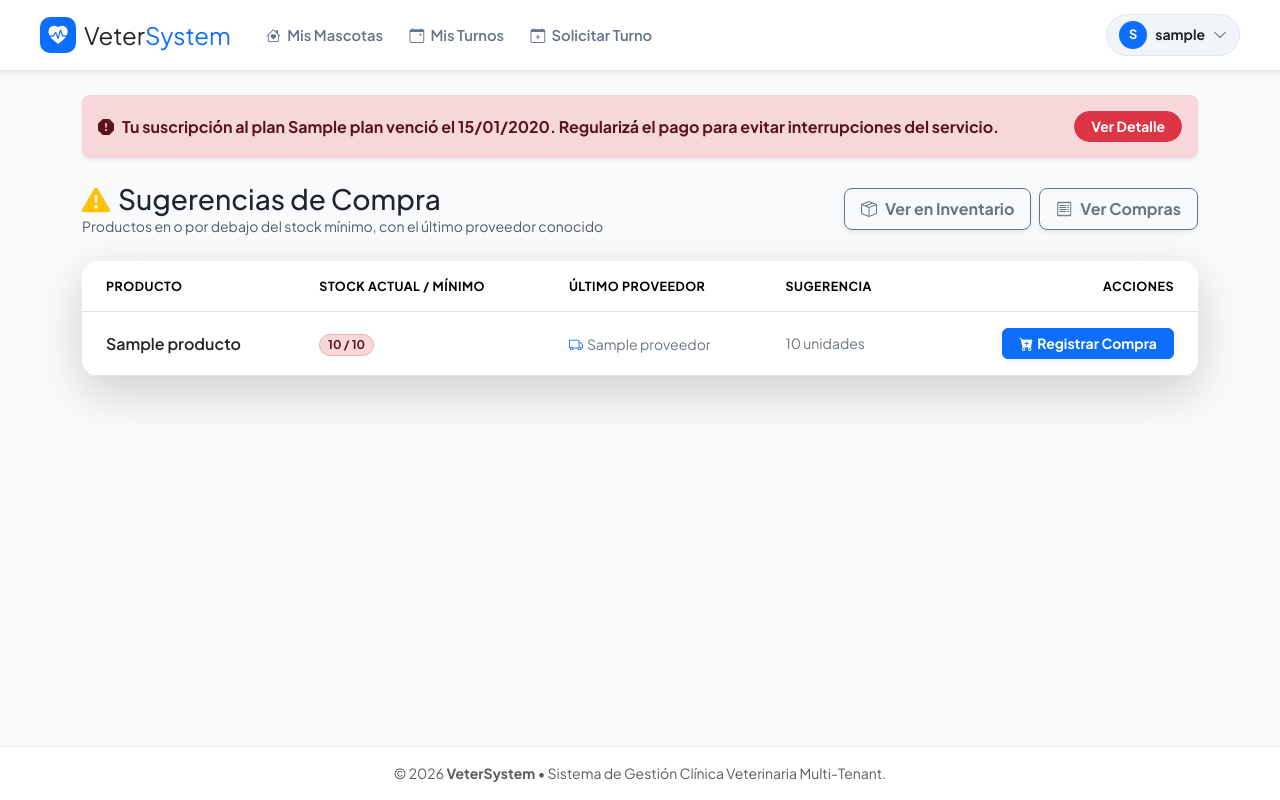
After one commit to ajzc1990/vet_system, a Django app: page /compras/sugerencias/ in a window 1280 px wide. The commit adds this page. Run offline with Django 5.2, Linux system fonts and the light colour scheme; a user stored in the database is signed in; tables that the repository leaves empty hold one stand-in row (values such as "Sample post").

Commit message:
Agrega alerta de stock bajo y sugerencias de compra
Badge de cantidad de productos bajo su stock mínimo en el link de
Compras del nav (mismo patrón que la campanita de recordatorios).
Nueva pantalla compras:sugerencias que cruza esos productos con el
último proveedor al que se le compró cada uno (según el historial de
DetalleCompra) y ofrece un acceso directo a "Registrar Compra" con
proveedor, producto y cantidad sugerida ya precargados.

Co-Authored-By: Claude Sonnet 5 <noreply@anthropic.com>

```diff
--- a/apps/compras/urls.py
+++ b/apps/compras/urls.py
@@ -8,6 +8,7 @@ urlpatterns = [
     # Compras
     path('', views.lista_compras, name='lista_compras'),
     path('exportar-csv/', views.exportar_compras_csv, name='exportar_compras_csv'),
+    path('sugerencias/', views.sugerencias_compra, name='sugerencias'),
     path('nueva/', views.registrar_compra, name='registrar_compra'),
     path('<int:compra_id>/', views.detalle_compra, name='detalle_compra'),
 
--- a/apps/compras/views.py
+++ b/apps/compras/views.py
@@ -1,5 +1,6 @@
 # apps/compras/views.py
 import csv
+from django.db.models import F
 from django.shortcuts import render, redirect, get_object_or_404
 from django.contrib import messages
 from django.contrib.auth.decorators import login_required
@@ -8,6 +9,7 @@ from django.http import HttpResponse
 
 from .models import Proveedor, Compra, DetalleCompra
 from .forms import ProveedorForm, CompraForm, DetalleCompraFormSet
+from apps.inventario.models import Producto
 from apps.usuarios.utils import get_veterinaria_activa
 from apps.usuarios.audit import registrar_auditoria
 
@@ -121,6 +123,42 @@ def exportar_compras_csv(request):
 
 
 @login_required
+def sugerencias_compra(request):
+    """Cruza los productos con stock bajo con el último proveedor al que se le compró
+    cada uno (según el historial de compras), para sugerir qué reponer y a quién
+    comprarle, con un acceso directo a una compra precargada."""
+    vet = get_veterinaria_activa(request)
+
+    if request.user.is_superuser and not vet:
+        productos = Producto.objects.filter(stock_actual__lte=F('stock_minimo'))
+    else:
+        productos = (
+            Producto.objects.filter(veterinaria=vet, stock_actual__lte=F('stock_minimo'))
+            if vet else Producto.objects.none()
+        )
+    productos = productos.select_related('categoria').order_by('stock_actual')
+
+    sugerencias = []
+    for producto in productos:
+        ultimo_detalle = (
+            DetalleCompra.objects.filter(producto=producto)
+            .select_related('compra__proveedor')
+            .order_by('-compra__fecha_hora')
+            .first()
+        )
+        proveedor = ultimo_detalle.compra.proveedor if ultimo_detalle else None
+        cantidad_sugerida = max(producto.stock_minimo * 2 - producto.stock_actual, producto.stock_minimo)
+
+        sugerencias.append({
+            'producto': producto,
+            'proveedor': proveedor,
+            'cantidad_sugerida': cantidad_sugerida,
+        })
+
+    return render(request, 'compras/sugerencias.html', {'sugerencias': sugerencias})
+
+
+@login_required
 @transaction.atomic
 def registrar_compra(request):
     """Registra una compra a proveedor con varias líneas de productos, sumando stock."""
@@ -171,8 +209,23 @@ def registrar_compra(request):
         else:
             messages.error(request, "Por favor revisa los datos ingresados en el formulario.")
     else:
-        form = CompraForm(veterinaria=vet)
-        formset = DetalleCompraFormSet(form_kwargs={'veterinaria': vet})
+        # Precarga opcional desde "Sugerencias de Compra" (?proveedor=&producto=&cantidad=)
+        proveedor_id = request.GET.get('proveedor')
+        producto_id = request.GET.get('producto')
+        cantidad_sugerida = request.GET.get('cantidad')
+        precio_sugerido = request.GET.get('precio')
+
+        form_initial = {'proveedor': proveedor_id} if proveedor_id else None
+        formset_initial = None
+        if producto_id:
+            formset_initial = [{
+                'producto': producto_id,
+                'cantidad': cantidad_sugerida,
+                'precio_unitario': precio_sugerido,
+            }]
+
+        form = CompraForm(veterinaria=vet, initial=form_initial)
+        formset = DetalleCompraFormSet(form_kwargs={'veterinaria': vet}, initial=formset_initial)
 
     return render(request, 'compras/form_compra.html', {'form': form, 'formset': formset})
 
--- a/apps/usuarios/context_processors.py
+++ b/apps/usuarios/context_processors.py
@@ -51,3 +51,24 @@ def recordatorios_pendientes(request):
     ).count()
 
     return {'recordatorios_pendientes_count': turnos_manana + vacunas + despara}
+
+
+def alertas_stock(request):
+    """Cantidad de productos en o por debajo del stock mínimo, para el badge del link
+    de Compras en el nav. No aplica a clientes del Portal."""
+    if not request.user.is_authenticated or hasattr(request.user, 'cliente_portal'):
+        return {'productos_bajo_stock_count': 0}
+
+    from django.db.models import F
+    from apps.inventario.models import Producto
+
+    veterinaria = getattr(request, 'veterinaria', None)
+    es_superuser_global = request.user.is_superuser and not veterinaria
+
+    if not es_superuser_global and not veterinaria:
+        return {'productos_bajo_stock_count': 0}
+
+    filtro_tenant = {} if es_superuser_global else {'veterinaria': veterinaria}
+    count = Producto.objects.filter(stock_actual__lte=F('stock_minimo'), **filtro_tenant).count()
+
+    return {'productos_bajo_stock_count': count}
--- a/core/settings.py
+++ b/core/settings.py
@@ -87,6 +87,7 @@ TEMPLATES = [
                 'django.contrib.messages.context_processors.messages',
                 'apps.usuarios.context_processors.suscripcion_activa',
                 'apps.usuarios.context_processors.recordatorios_pendientes',
+                'apps.usuarios.context_processors.alertas_stock',
             ],
         },
     },
--- a/templates/base.html
+++ b/templates/base.html
@@ -193,8 +193,11 @@
                         </a>
                     </li>
                     <li class="nav-item">
-                        <a class="nav-link-custom {% if request.resolver_match.app_name == 'compras' %}active{% endif %}" href="{% url 'compras:lista_compras' %}">
+                        <a class="nav-link-custom position-relative {% if request.resolver_match.app_name == 'compras' %}active{% endif %}" href="{% if productos_bajo_stock_count > 0 %}{% url 'compras:sugerencias' %}{% else %}{% url 'compras:lista_compras' %}{% endif %}">
                             <i class="bi bi-truck"></i> Compras
+                            {% if productos_bajo_stock_count > 0 %}
+                                <span class="badge bg-danger rounded-pill" style="font-size: 0.6rem; vertical-align: top;">{{ productos_bajo_stock_count }}</span>
+                            {% endif %}
                         </a>
                     </li>
                     <li class="nav-item">
--- a/templates/compras/lista_compras.html
+++ b/templates/compras/lista_compras.html
@@ -12,6 +12,12 @@
     </div>
 
     <div class="d-flex align-items-center gap-2 flex-wrap">
+        <a href="{% url 'compras:sugerencias' %}" class="btn btn-outline-warning fw-bold d-inline-flex align-items-center gap-2 px-3 py-2 rounded-3 shadow-sm position-relative">
+            <i class="bi bi-exclamation-triangle-fill"></i> Sugerencias
+            {% if productos_bajo_stock_count > 0 %}
+                <span class="badge bg-danger rounded-pill">{{ productos_bajo_stock_count }}</span>
+            {% endif %}
+        </a>
         <a href="{% url 'compras:lista_proveedores' %}" class="btn btn-outline-secondary fw-bold d-inline-flex align-items-center gap-2 px-3 py-2 rounded-3 shadow-sm">
             <i class="bi bi-truck"></i> Proveedores
         </a>
--- /dev/null
+++ b/templates/compras/sugerencias.html
@@ -0,0 +1,110 @@
+{% extends 'base.html' %}
+
+{% block title %}Sugerencias de Compra - VeterSystem{% endblock %}
+
+{% block content %}
+<div class="d-flex flex-column flex-md-row justify-content-between align-items-md-center gap-3 mb-4">
+    <div>
+        <h2 class="h3 fw-extrabold text-dark mb-0 d-flex align-items-center gap-2">
+            <i class="bi bi-exclamation-triangle-fill text-warning"></i> Sugerencias de Compra
+        </h2>
+        <p class="text-muted small mb-0">Productos en o por debajo del stock mínimo, con el último proveedor conocido</p>
+    </div>
+
+    <div class="d-flex align-items-center gap-2 flex-wrap">
+        <a href="{% url 'inventario:lista_productos' %}?filtro=bajo_stock" class="btn btn-outline-secondary fw-bold d-inline-flex align-items-center gap-2 px-3 py-2 rounded-3 shadow-sm">
+            <i class="bi bi-box-seam"></i> Ver en Inventario
+        </a>
+        <a href="{% url 'compras:lista_compras' %}" class="btn btn-outline-secondary fw-bold d-inline-flex align-items-center gap-2 px-3 py-2 rounded-3 shadow-sm">
+            <i class="bi bi-receipt"></i> Ver Compras
+        </a>
+    </div>
+</div>
+
+{% if not sugerencias %}
+<div class="card border-0 shadow-lg rounded-4">
+    <div class="card-body text-center py-5">
+        <i class="bi bi-check-circle display-4 d-block mb-3 text-success opacity-75"></i>
+        <h5 class="fw-bold text-dark">Todo el stock está en orden</h5>
+        <p class="small text-muted mb-0">No hay productos por debajo de su stock mínimo por ahora.</p>
+    </div>
+</div>
+{% else %}
+
+<!-- Tarjetas (celular / pantallas angostas) -->
+<div class="d-md-none d-flex flex-column gap-3">
+    {% for s in sugerencias %}
+    <div class="card border-0 shadow-sm rounded-4 overflow-hidden">
+        <div class="card-body p-3">
+            <div class="fw-bold text-dark d-flex align-items-center gap-1 mb-1">
+                <i class="bi bi-box-seam-fill text-primary"></i> {{ s.producto.nombre }}
+            </div>
+            <div class="small text-danger fw-semibold mb-2">
+                <i class="bi bi-exclamation-circle-fill"></i> Stock: {{ s.producto.stock_actual }} / mínimo {{ s.producto.stock_minimo }}
+            </div>
+            {% if s.proveedor %}
+                <div class="small text-secondary d-flex align-items-center gap-1 mb-2">
+                    <i class="bi bi-truck"></i> Último proveedor: <strong>{{ s.proveedor.nombre }}</strong>
+                </div>
+            {% else %}
+                <div class="small text-secondary d-flex align-items-center gap-1 mb-2">
+                    <i class="bi bi-question-circle"></i> Sin historial de compras para este producto
+                </div>
+            {% endif %}
+            <a href="{% url 'compras:registrar_compra' %}?{% if s.proveedor %}proveedor={{ s.proveedor.id }}&{% endif %}producto={{ s.producto.id }}&cantidad={{ s.cantidad_sugerida }}&precio={{ s.producto.precio_costo }}"
+               class="btn btn-primary btn-sm fw-bold rounded-2 w-100 d-flex align-items-center justify-content-center gap-1">
+                <i class="bi bi-cart-plus-fill"></i> Registrar Compra ({{ s.cantidad_sugerida }} unid.)
+            </a>
+        </div>
+    </div>
+    {% endfor %}
+</div>
+
+<!-- Tabla (escritorio / tablet) -->
+<div class="card border-0 shadow-lg rounded-4 overflow-hidden d-none d-md-block">
+    <div class="card-body p-0">
+        <div class="table-responsive">
+            <table class="table table-hover align-middle mb-0">
+                <thead class="bg-light border-bottom">
+                    <tr class="text-uppercase text-secondary extra-small fw-extrabold" style="font-size: 0.78rem; letter-spacing: 0.5px;">
+                        <th class="ps-4 py-3">Producto</th>
+                        <th class="py-3">Stock Actual / Mínimo</th>
+                        <th class="py-3">Último Proveedor</th>
+                        <th class="py-3">Sugerencia</th>
+                        <th class="text-end pe-4 py-3">Acciones</th>
+                    </tr>
+                </thead>
+                <tbody>
+                    {% for s in sugerencias %}
+                    <tr>
+                        <td class="ps-4 py-3 fw-semibold text-dark">{{ s.producto.nombre }}</td>
+                        <td class="py-3">
+                            <span class="badge bg-danger-subtle text-danger-emphasis border border-danger-subtle px-2.5 py-1 rounded-pill fw-bold">
+                                {{ s.producto.stock_actual }} / {{ s.producto.stock_minimo }}
+                            </span>
+                        </td>
+                        <td class="py-3">
+                            {% if s.proveedor %}
+                                <span class="small text-secondary d-inline-flex align-items-center gap-1">
+                                    <i class="bi bi-truck text-primary"></i> {{ s.proveedor.nombre }}
+                                </span>
+                            {% else %}
+                                <span class="small text-muted fst-italic">Sin historial</span>
+                            {% endif %}
+                        </td>
+                        <td class="py-3 small text-secondary">{{ s.cantidad_sugerida }} unidades</td>
+                        <td class="text-end pe-4 py-3">
+                            <a href="{% url 'compras:registrar_compra' %}?{% if s.proveedor %}proveedor={{ s.proveedor.id }}&{% endif %}producto={{ s.producto.id }}&cantidad={{ s.cantidad_sugerida }}&precio={{ s.producto.precio_costo }}"
+                               class="btn btn-primary btn-sm fw-bold rounded-2 px-3 shadow-sm d-inline-flex align-items-center gap-1">
+                                <i class="bi bi-cart-plus-fill"></i> Registrar Compra
+                            </a>
+                        </td>
+                    </tr>
+                    {% endfor %}
+                </tbody>
+            </table>
+        </div>
+    </div>
+</div>
+{% endif %}
+{% endblock %}
```
Also changed, not shown: apps/compras/tests.py (+56 -0 lines), apps/usuarios/tests.py (+38 -0 lines).
